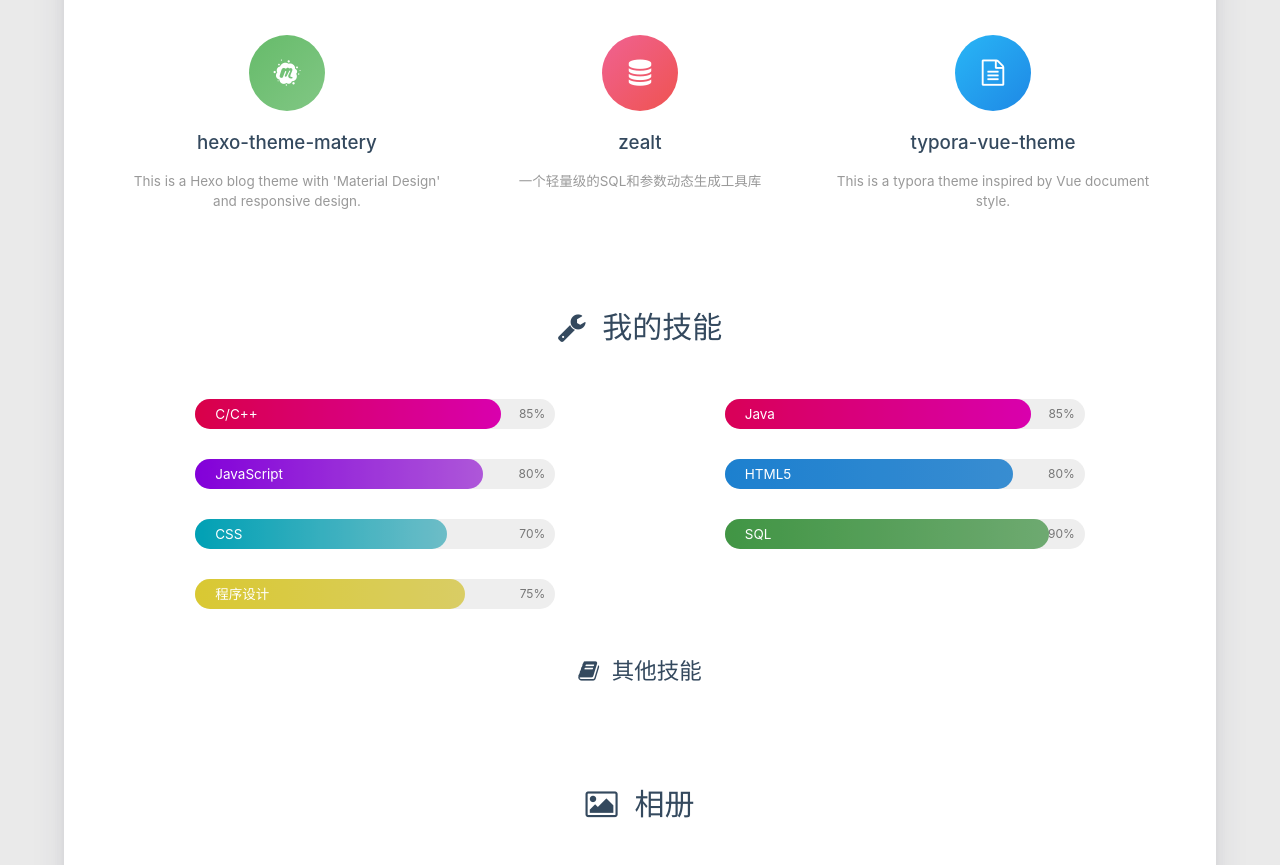
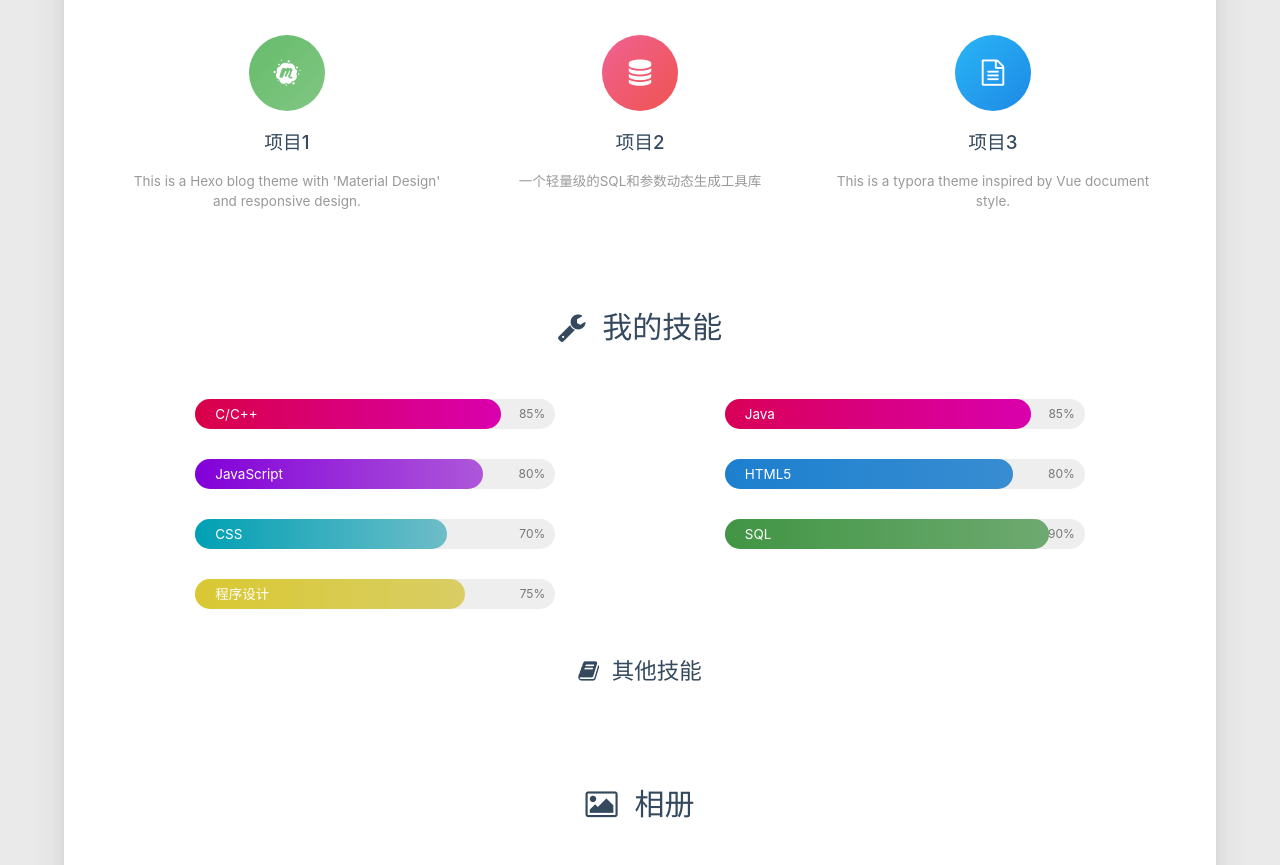
Before and after one commit to xunanmu/xunanmu.github.io, a plain HTML site: page about/index.html in a window 1280 px wide. Shown: the part 1460-2325 px from the top of the page. Drawn offline with Linux system fonts and the light colour scheme; some packages are replaced by stand-ins of ours; a script that the page names is missing.

Commit message:
Site updated: 2019-09-20 12:31:47

```diff
--- a/about/index.html
+++ b/about/index.html
@@ -589,7 +589,7 @@ $('.bg-cover').css('background-image', 'url(/medias/banner/' + new Date().getDay
                     <i class="fa fa-meetup"></i>
                 </a>
                 <div class="info-title">
-                    <a href="http://github.com/xunanmu" target="_blank">hexo-theme-matery</a>
+                    <a href="http://github.com/xunanmu" target="_blank">项目1</a>
                 </div>
                 <div class="info-desc">This is a Hexo blog theme with 'Material Design' and responsive design.</div>
             </div>
@@ -602,7 +602,7 @@ $('.bg-cover').css('background-image', 'url(/medias/banner/' + new Date().getDay
                     <i class="fa fa-database"></i>
                 </a>
                 <div class="info-title">
-                    <a href="https://gitee.com/xunanmu/practice/tree/master/DataStructure" target="_blank">zealt</a>
+                    <a href="https://gitee.com/xunanmu/practice/tree/master/DataStructure" target="_blank">项目2</a>
                 </div>
                 <div class="info-desc">一个轻量级的SQL和参数动态生成工具库</div>
             </div>
@@ -615,7 +615,7 @@ $('.bg-cover').css('background-image', 'url(/medias/banner/' + new Date().getDay
                     <i class="fa fa-file-text-o"></i>
                 </a>
                 <div class="info-title">
-                    <a href="https://gitee.com/xunanmu/practice/tree/master/C_SmallProgram" target="_blank">typora-vue-theme</a>
+                    <a href="https://gitee.com/xunanmu/practice/tree/master/C_SmallProgram" target="_blank">项目3</a>
                 </div>
                 <div class="info-desc">This is a typora theme inspired by Vue document style.</div>
             </div>
```
